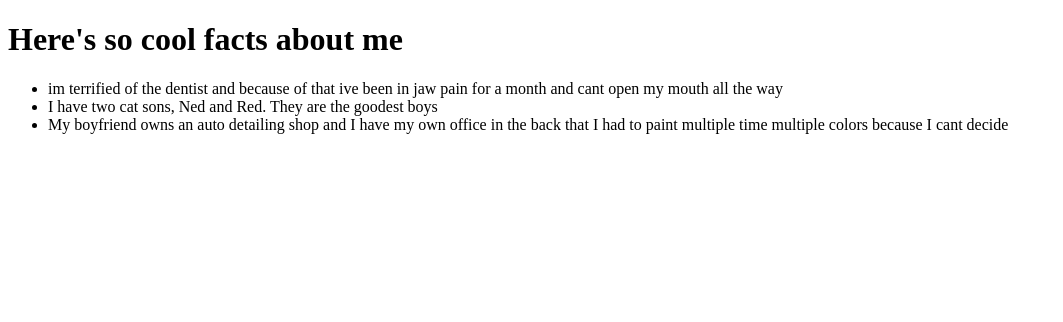
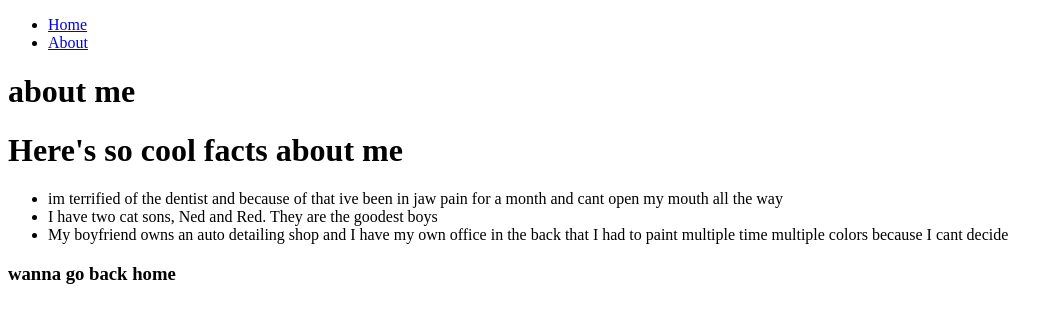
Before and after one commit to heyputnam/gastby, a Gatsby site: page /about in a window 1280 px wide. Shown: the whole page, without its empty margins (0-1063 px from the left). Built offline with nearby package versions, Linux system fonts and the light colour scheme; Gatsby itself is replaced by a stand-in of ours.

Commit message:
basic page structure

```diff
--- /dev/null
+++ b/components/layout.js
@@ -0,0 +1,21 @@
+import * as React from 'react'
+import { Link } from 'gatsby'
+
+// decunstructing
+const Layout = ({ pageTitle, children }) => {
+    return(
+        <main>
+            <title>{pageTitle}</title>
+            <nav>
+                <ul>
+                    <li><Link to='/'>Home</Link></li>
+                    <li><Link to='about'>About</Link></li>
+                </ul>
+            </nav>
+            <h1>{pageTitle}</h1>
+            {children}
+        </main>
+    )
+}
+
+export default Layout
--- a/src/pages/about.js
+++ b/src/pages/about.js
@@ -1,8 +1,10 @@
 import * as React from 'react'
+import Layout from '../../components/layout'
+
 
 const AboutPage = () => {
     return(
-        <main>
+        <Layout pageTitle='about me'>
             <h1>Here's so cool facts about me</h1>
             <ul>
                 <li>im terrified of the dentist and because of that ive been in jaw pain for a month and cant open my mouth all the way</li>
@@ -10,7 +12,10 @@
                 <li>My boyfriend owns an auto detailing shop and I have my own office in the back that I had to paint multiple time multiple colors because I cant decide</li>
             </ul>
 
-        </main>
+            <h3>wanna go back home</h3>
+
+
+        </Layout>
     )
 }
 
```
Also changed, not shown: src/pages/index.js (+6 -3 lines).
